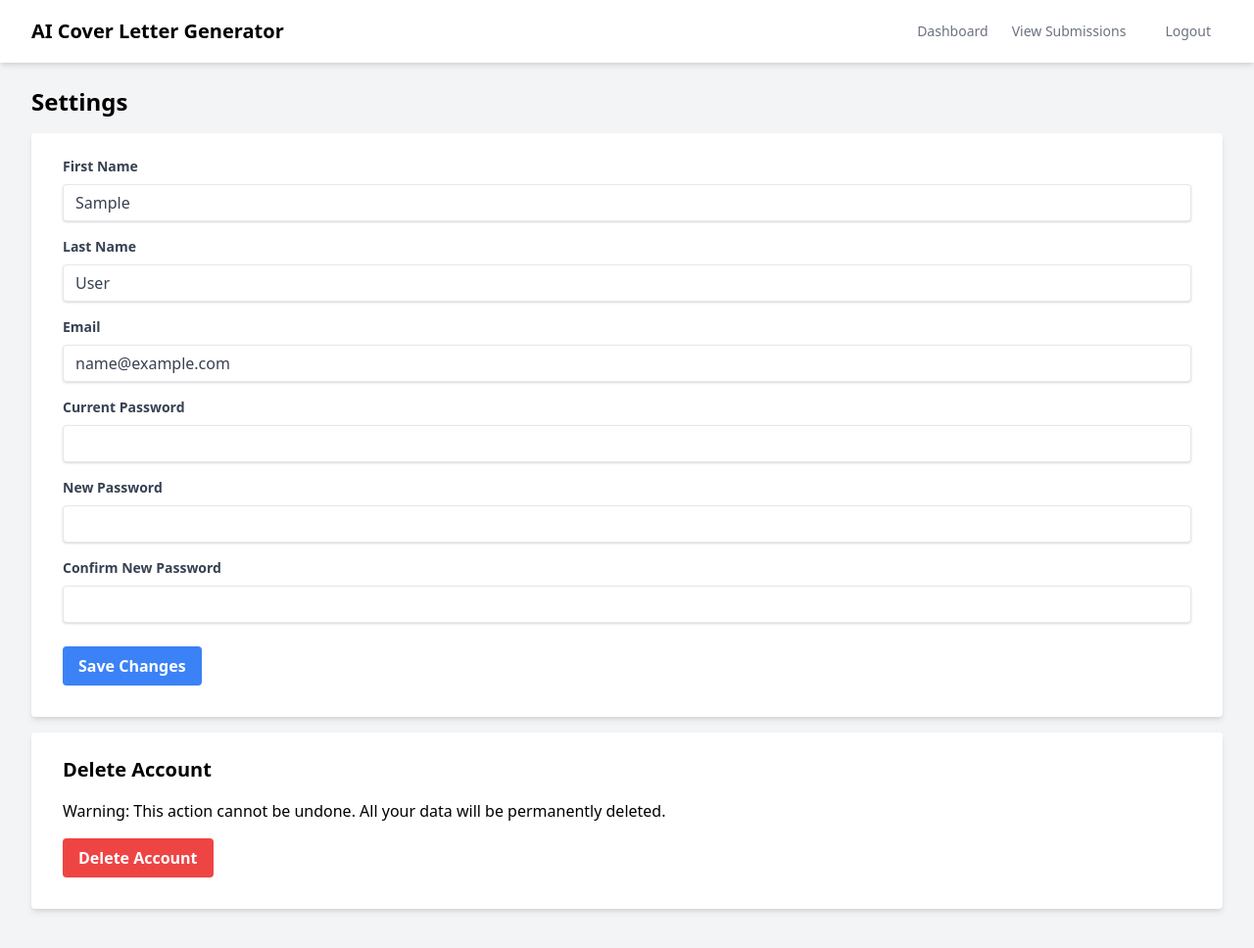
After one commit to becooper222/AICoverLetterGenerator, a Flask app: page /settings in a window 1280 px wide. The commit adds this page. Shown: the whole page at 98% size. Run offline with Flask 3, Linux system fonts and the light colour scheme; the visitor is signed in with stand-in values (Sample User, id 1).

Commit message:
Agent query: Can you access the settings page from the dashboard? Is the form for updating user information visible?

```diff
--- a/main.py
+++ b/main.py
@@ -34,7 +34,6 @@ ALLOWED_EXTENSIONS = {'pdf'}
 logging.basicConfig(level=logging.INFO)
 logger = logging.getLogger(__name__)
 
-
 class User(UserMixin, db.Model):
     id = db.Column(db.Integer, primary_key=True)
     username = db.Column(db.String(80), unique=True, nullable=False)
@@ -51,6 +50,11 @@ class User(UserMixin, db.Model):
     def check_password(self, password):
         return check_password_hash(self.password_hash, password)
 
+    def delete_account(self):
+        Submission.query.filter_by(user_id=self.id).delete()
+        Resume.query.filter_by(user_id=self.id).delete()
+        db.session.delete(self)
+        db.session.commit()
 
 class Submission(db.Model):
     id = db.Column(db.Integer, primary_key=True)
@@ -61,30 +65,21 @@ class Submission(db.Model):
     company_name = db.Column(db.String(255))
     job_title = db.Column(db.String(255))
     user_id = db.Column(db.Integer, db.ForeignKey('user.id'), nullable=False)
-    created_at = db.Column(db.DateTime,
-                           nullable=False,
-                           default=datetime.utcnow)
-
+    created_at = db.Column(db.DateTime, nullable=False, default=datetime.utcnow)
 
 class Resume(db.Model):
     id = db.Column(db.Integer, primary_key=True)
     filename = db.Column(db.String(255), nullable=False)
     content = db.Column(db.Text, nullable=False)
     user_id = db.Column(db.Integer, db.ForeignKey('user.id'), nullable=False)
-    created_at = db.Column(db.DateTime,
-                           nullable=False,
-                           default=datetime.utcnow)
-
+    created_at = db.Column(db.DateTime, nullable=False, default=datetime.utcnow)
 
 @login_manager.user_loader
 def load_user(user_id):
     return User.query.get(int(user_id))
 
-
 def allowed_file(filename):
-    return '.' in filename and filename.rsplit(
-        '.', 1)[1].lower() in ALLOWED_EXTENSIONS
-
+    return '.' in filename and filename.rsplit('.', 1)[1].lower() in ALLOWED_EXTENSIONS
 
 def extract_company_and_job_title(job_description):
     client = OpenAI(api_key=os.getenv('OPENAI_API_KEY'))
@@ -102,10 +97,8 @@ def extract_company_and_job_title(job_description):
     response = client.chat.completions.create(
         model="gpt-4o-mini",
         messages=[{
-            "role":
-            "system",
-            "content":
-            "You are a helpful assistant that extracts company names and job titles from job descriptions."
+            "role": "system",
+            "content": "You are a helpful assistant that extracts company names and job titles from job descriptions."
         }, {
             "role": "user",
             "content": prompt
@@ -126,9 +119,7 @@ def extract_company_and_job_title(job_description):
 
     return company_name, job_title
 
-
-def generate_cover_letter_suggestion(resume_text, focus_areas, job_description,
-                                     first_name, last_name):
+def generate_cover_letter_suggestion(resume_text, focus_areas, job_description, first_name, last_name):
     client = OpenAI(api_key=os.getenv('OPENAI_API_KEY'))
 
     company_name, job_title = extract_company_and_job_title(job_description)
@@ -152,10 +143,8 @@ def generate_cover_letter_suggestion(resume_text, focus_areas, job_description,
     response = client.chat.completions.create(
         model="gpt-4o",
         messages=[{
-            "role":
-            "system",
-            "content":
-            "You are a helpful cover letter writing assistant."
+            "role": "system",
+            "content": "You are a helpful cover letter writing assistant."
         }, {
             "role": "user",
             "content": full_prompt
@@ -164,11 +153,9 @@ def generate_cover_letter_suggestion(resume_text, focus_areas, job_description,
     cover_letter = response.choices[0].message.content
     return cover_letter, company_name, job_title
 
-
 @app.route('/')
 def index():
     return render_template('index.html')
-
 
 @app.route('/register', methods=['GET', 'POST'])
 def register():
@@ -184,10 +171,7 @@ def register():
             flash('Username already exists')
             return redirect(url_for('register'))
 
-        new_user = User(username=username,
-                        email=email,
-                        first_name=first_name,
-                        last_name=last_name)
+        new_user = User(username=username, email=email, first_name=first_name, last_name=last_name)
         new_user.set_password(password)
         db.session.add(new_user)
         db.session.commit()
@@ -195,7 +179,6 @@ def register():
         return redirect(url_for('login'))
 
     return render_template('register.html')
-
 
 @app.route('/login', methods=['GET', 'POST'])
 def login():
@@ -210,19 +193,16 @@ def login():
             flash('Invalid username or password')
     return render_template('login.html')
 
-
 @app.route('/logout')
 @login_required
 def logout():
     logout_user()
     return redirect(url_for('index'))
 
-
 @app.route('/dashboard')
 @login_required
 def dashboard():
     return render_template('dashboard.html')
-
 
 @app.route('/submit', methods=['GET', 'POST'])
 @login_required
@@ -261,9 +241,7 @@ def submit():
 
                 resume_text = extract_text_from_pdf(filepath)
 
-                new_resume = Resume(filename=filename,
-                                    content=resume_text,
-                                    user_id=current_user.id)
+                new_resume = Resume(filename=filename, content=resume_text, user_id=current_user.id)
                 db.session.add(new_resume)
                 db.session.commit()
 
@@ -279,8 +257,7 @@ def submit():
 
         logger.info("Generating cover letter suggestion")
         cover_letter, company_name, job_title = generate_cover_letter_suggestion(
-            resume_text, focus_areas, job_description, current_user.first_name,
-            current_user.last_name)
+            resume_text, focus_areas, job_description, current_user.first_name, current_user.last_name)
 
         logger.info(f"Extracted company name: {company_name}")
         logger.info(f"Extracted job title: {job_title}")
@@ -298,10 +275,8 @@ def submit():
 
         return redirect(url_for('result', submission_id=new_submission.id))
 
-    saved_resumes = Resume.query.filter_by(user_id=current_user.id).order_by(
-        Resume.created_at.desc()).all()
+    saved_resumes = Resume.query.filter_by(user_id=current_user.id).order_by(Resume.created_at.desc()).all()
     return render_template('submit.html', saved_resumes=saved_resumes)
-
 
 @app.route('/result/<int:submission_id>')
 @login_required
@@ -312,48 +287,33 @@ def result(submission_id):
         return redirect(url_for('dashboard'))
     return render_template('result.html', submission=submission)
 
-
 @app.route('/view_submissions')
 @login_required
 def view_submissions():
-    submissions = Submission.query.filter_by(user_id=current_user.id).order_by(
-        Submission.created_at.desc()).all()
+    submissions = Submission.query.filter_by(user_id=current_user.id).order_by(Submission.created_at.desc()).all()
     return render_template('view_submissions.html', submissions=submissions)
-
 
 @app.route('/delete_submission/<int:submission_id>', methods=['POST'])
 @login_required
 def delete_submission(submission_id):
     submission = Submission.query.get_or_404(submission_id)
     if submission.user_id != current_user.id:
-        return jsonify({
-            'success':
-            False,
-            'message':
-            'You do not have permission to delete this submission.'
-        }), 403
+        return jsonify({'success': False, 'message': 'You do not have permission to delete this submission.'}), 403
 
     db.session.delete(submission)
     db.session.commit()
     return jsonify({'success': True})
-
 
 @app.route('/delete_resume/<int:resume_id>', methods=['POST'])
 @login_required
 def delete_resume(resume_id):
     resume = Resume.query.get_or_404(resume_id)
     if resume.user_id != current_user.id:
-        return jsonify({
-            'success':
-            False,
-            'message':
-            'You do not have permission to delete this resume.'
-        }), 403
+        return jsonify({'success': False, 'message': 'You do not have permission to delete this resume.'}), 403
 
     db.session.delete(resume)
     db.session.commit()
     return jsonify({'success': True})
-
 
 @app.route('/download_cover_letter/<int:submission_id>')
 @login_required
@@ -366,45 +326,62 @@ def download_cover_letter(submission_id):
     document = Document()
     document.add_paragraph(submission.cover_letter)
 
-    # Save the document to a BytesIO object
     doc_io = io.BytesIO()
     document.save(doc_io)
     doc_io.seek(0)
 
     return send_file(
         doc_io,
-        mimetype=
-        'application/vnd.openxmlformats-officedocument.wordprocessingml.document',
+        mimetype='application/vnd.openxmlformats-officedocument.wordprocessingml.document',
         as_attachment=True,
-        download_name=
-        f"cover_letter_{submission.company_name}_{submission.job_title}.docx")
+        download_name=f"cover_letter_{submission.company_name}_{submission.job_title}.docx")
 
+@app.route('/settings', methods=['GET', 'POST'])
+@login_required
+def settings():
+    if request.method == 'POST':
+        current_user.first_name = request.form.get('first_name')
+        current_user.last_name = request.form.get('last_name')
+        current_user.email = request.form.get('email')
+
+        current_password = request.form.get('current_password')
+        new_password = request.form.get('new_password')
+        confirm_password = request.form.get('confirm_password')
+
+        if current_password and new_password and confirm_password:
+            if current_user.check_password(current_password):
+                if new_password == confirm_password:
+                    current_user.set_password(new_password)
+                    flash('Password updated successfully', 'success')
+                else:
+                    flash('New passwords do not match', 'error')
+            else:
+                flash('Current password is incorrect', 'error')
+
+        db.session.commit()
+        flash('Settings updated successfully', 'success')
+        return redirect(url_for('settings'))
+
+    return render_template('settings.html')
+
+@app.route('/delete_account', methods=['POST'])
+@login_required
+def delete_account():
+    current_user.delete_account()
+    logout_user()
+    flash('Your account has been deleted', 'success')
+    return redirect(url_for('index'))
 
 if __name__ == '__main__':
     with app.app_context():
         db.create_all()
         try:
             with db.engine.connect() as conn:
-                conn.execute(
-                    text(
-                        'ALTER TABLE "user" ADD COLUMN IF NOT EXISTS first_name VARCHAR(80)'
-                    ))
-                conn.execute(
-                    text(
-                        'ALTER TABLE "user" ADD COLUMN IF NOT EXISTS last_name VARCHAR(80)'
-                    ))
-                conn.execute(
-                    text(
-                        'ALTER TABLE submission ADD COLUMN IF NOT EXISTS created_at TIMESTAMP DEFAULT CURRENT_TIMESTAMP'
-                    ))
-                conn.execute(
-                    text(
-                        'ALTER TABLE submission ADD COLUMN IF NOT EXISTS company_name VARCHAR(255)'
-                    ))
-                conn.execute(
-                    text(
-                        'ALTER TABLE submission ADD COLUMN IF NOT EXISTS job_title VARCHAR(255)'
-                    ))
+                conn.execute(text('ALTER TABLE "user" ADD COLUMN IF NOT EXISTS first_name VARCHAR(80)'))
+                conn.execute(text('ALTER TABLE "user" ADD COLUMN IF NOT EXISTS last_name VARCHAR(80)'))
+                conn.execute(text('ALTER TABLE submission ADD COLUMN IF NOT EXISTS created_at TIMESTAMP DEFAULT CURRENT_TIMESTAMP'))
+                conn.execute(text('ALTER TABLE submission ADD COLUMN IF NOT EXISTS company_name VARCHAR(255)'))
+                conn.execute(text('ALTER TABLE submission ADD COLUMN IF NOT EXISTS job_title VARCHAR(255)'))
                 conn.commit()
         except Exception as e:
             logger.error(f'Error updating database schema: {e}')
--- /dev/null
+++ b/templates/settings.html
@@ -0,0 +1,94 @@
+<!DOCTYPE html>
+<html lang="en">
+<head>
+    <meta charset="UTF-8">
+    <meta name="viewport" content="width=device-width, initial-scale=1.0">
+    <title>Settings - AI Cover Letter Generator</title>
+    <link href="https://cdn.jsdelivr.net/npm/tailwindcss@2.2.19/dist/tailwind.min.css" rel="stylesheet">
+</head>
+<body class="bg-gray-100 min-h-screen">
+    <nav class="bg-white shadow-md">
+        <div class="max-w-7xl mx-auto px-4 sm:px-6 lg:px-8">
+            <div class="flex justify-between h-16">
+                <div class="flex">
+                    <div class="flex-shrink-0 flex items-center">
+                        <h1 class="text-xl font-bold">AI Cover Letter Generator</h1>
+                    </div>
+                </div>
+                <div class="flex items-center">
+                    <a href="{{ url_for('dashboard') }}" class="text-gray-500 hover:text-gray-700 px-3 py-2 rounded-md text-sm font-medium">Dashboard</a>
+                    <a href="{{ url_for('view_submissions') }}" class="text-gray-500 hover:text-gray-700 px-3 py-2 rounded-md text-sm font-medium">View Submissions</a>
+                    <a href="{{ url_for('logout') }}" class="ml-4 text-gray-500 hover:text-gray-700 px-3 py-2 rounded-md text-sm font-medium">Logout</a>
+                </div>
+            </div>
+        </div>
+    </nav>
+
+    <main class="max-w-7xl mx-auto py-6 sm:px-6 lg:px-8">
+        <h2 class="text-2xl font-bold mb-4">Settings</h2>
+        {% with messages = get_flashed_messages(with_categories=true) %}
+            {% if messages %}
+                {% for category, message in messages %}
+                    <div class="{% if category == 'error' %}bg-red-100 border-red-400 text-red-700{% else %}bg-green-100 border-green-400 text-green-700{% endif %} px-4 py-3 rounded relative mb-4" role="alert">
+                        <span class="block sm:inline">{{ message }}</span>
+                    </div>
+                {% endfor %}
+            {% endif %}
+        {% endwith %}
+        <div class="bg-white shadow-md rounded px-8 pt-6 pb-8 mb-4">
+            <form action="{{ url_for('settings') }}" method="post">
+                <div class="mb-4">
+                    <label class="block text-gray-700 text-sm font-bold mb-2" for="first_name">
+                        First Name
+                    </label>
+                    <input class="shadow appearance-none border rounded w-full py-2 px-3 text-gray-700 leading-tight focus:outline-none focus:shadow-outline" id="first_name" name="first_name" type="text" value="{{ current_user.first_name }}">
+                </div>
+                <div class="mb-4">
+                    <label class="block text-gray-700 text-sm font-bold mb-2" for="last_name">
+                        Last Name
+                    </label>
+                    <input class="shadow appearance-none border rounded w-full py-2 px-3 text-gray-700 leading-tight focus:outline-none focus:shadow-outline" id="last_name" name="last_name" type="text" value="{{ current_user.last_name }}">
+                </div>
+                <div class="mb-4">
+                    <label class="block text-gray-700 text-sm font-bold mb-2" for="email">
+                        Email
+                    </label>
+                    <input class="shadow appearance-none border rounded w-full py-2 px-3 text-gray-700 leading-tight focus:outline-none focus:shadow-outline" id="email" name="email" type="email" value="{{ current_user.email }}">
+                </div>
+                <div class="mb-4">
+                    <label class="block text-gray-700 text-sm font-bold mb-2" for="current_password">
+                        Current Password
+                    </label>
+                    <input class="shadow appearance-none border rounded w-full py-2 px-3 text-gray-700 leading-tight focus:outline-none focus:shadow-outline" id="current_password" name="current_password" type="password">
+                </div>
+                <div class="mb-4">
+                    <label class="block text-gray-700 text-sm font-bold mb-2" for="new_password">
+                        New Password
+                    </label>
+                    <input class="shadow appearance-none border rounded w-full py-2 px-3 text-gray-700 leading-tight focus:outline-none focus:shadow-outline" id="new_password" name="new_password" type="password">
+                </div>
+                <div class="mb-6">
+                    <label class="block text-gray-700 text-sm font-bold mb-2" for="confirm_password">
+                        Confirm New Password
+                    </label>
+                    <input class="shadow appearance-none border rounded w-full py-2 px-3 text-gray-700 leading-tight focus:outline-none focus:shadow-outline" id="confirm_password" name="confirm_password" type="password">
+                </div>
+                <div class="flex items-center justify-between">
+                    <button class="bg-blue-500 hover:bg-blue-700 text-white font-bold py-2 px-4 rounded focus:outline-none focus:shadow-outline" type="submit">
+                        Save Changes
+                    </button>
+                </div>
+            </form>
+        </div>
+        <div class="bg-white shadow-md rounded px-8 pt-6 pb-8 mb-4">
+            <h3 class="text-xl font-bold mb-4">Delete Account</h3>
+            <p class="mb-4">Warning: This action cannot be undone. All your data will be permanently deleted.</p>
+            <form action="{{ url_for('delete_account') }}" method="post" onsubmit="return confirm('Are you sure you want to delete your account? This action cannot be undone.');">
+                <button class="bg-red-500 hover:bg-red-700 text-white font-bold py-2 px-4 rounded focus:outline-none focus:shadow-outline" type="submit">
+                    Delete Account
+                </button>
+            </form>
+        </div>
+    </main>
+</body>
+</html>
```
Also changed, not shown: templates/dashboard.html (+9 -0 lines).
